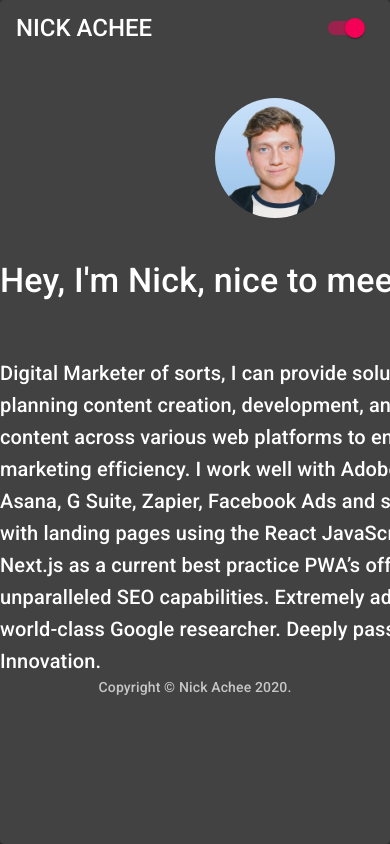
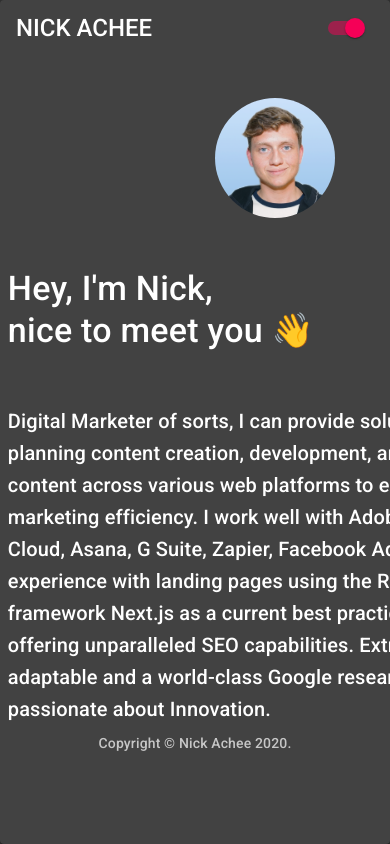
Before and after one commit to Nick-Achee/personal-site, a Next.js app: page / in a window 390 px wide. Shown: the top 844 px of the page. Built offline with nearby package versions, Linux system fonts and the light colour scheme.

Commit message:
breakpoints updated

```diff
--- a/pages/index.js
+++ b/pages/index.js
@@ -12,17 +12,21 @@ const useStyles = makeStyles((theme) => ({
     width: theme.spacing(15),
     height: theme.spacing(15),
     marginBottom: "35%",
-    marginTop: "35%"
-
+    marginTop: "35%",
   },
 
   body: {
     width: 550,
+    padding: "2%",
+    overflow: "auto",
+    alignItems: "flex-start",
+    backgroundColor: "[]",
+    position: "relative",
   },
 
   great: {
-    paddingBottom: "10%"
-  }
+    paddingBottom: "10%",
+  },
 }));
 
 export default function Index() {
@@ -33,8 +37,11 @@ export default function Index() {
         <Grid item>
           <Avatar className={classes.large} src="/headshotcircle.png" />
         </Grid>
-        <div className={classes.body}>
-          <Typography variant="h4" className={classes.great}>Hey, I'm Nick, nice to meet you 👋</Typography>
+        <Grid item sm={0} md={4} lg={4} />
+        <Grid item sm={12} className={classes.body}>
+          <Typography variant="h4" className={classes.great}>
+            Hey, I'm Nick, <br /> nice to meet you 👋
+          </Typography>
           <Typography variant="h6">
             Digital Marketer of sorts, I can provide solutions for planning content creation, development, and placement
             of content across various web platforms to ensure optimum marketing efficiency. I work well with Adobe
@@ -42,7 +49,7 @@ export default function Index() {
             JavaScript framework Next.js as a current best practice PWA’s offering unparalleled SEO capabilities.
             Extremely adaptable and a world-class Google researcher. Deeply passionate about Innovation.
           </Typography>
-        </div>
+        </Grid>
       </Grid>
       <Copyright />
     </div>
```
